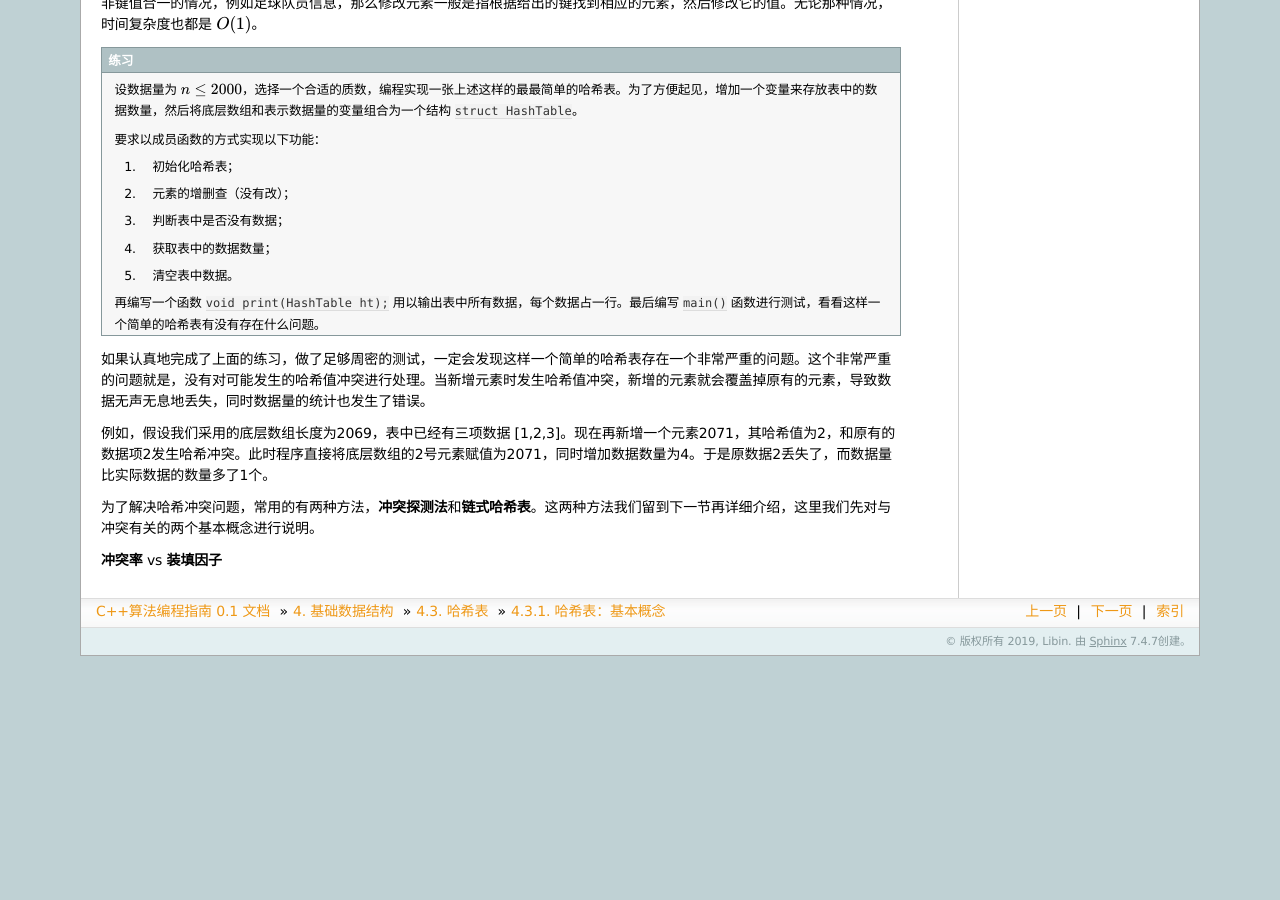
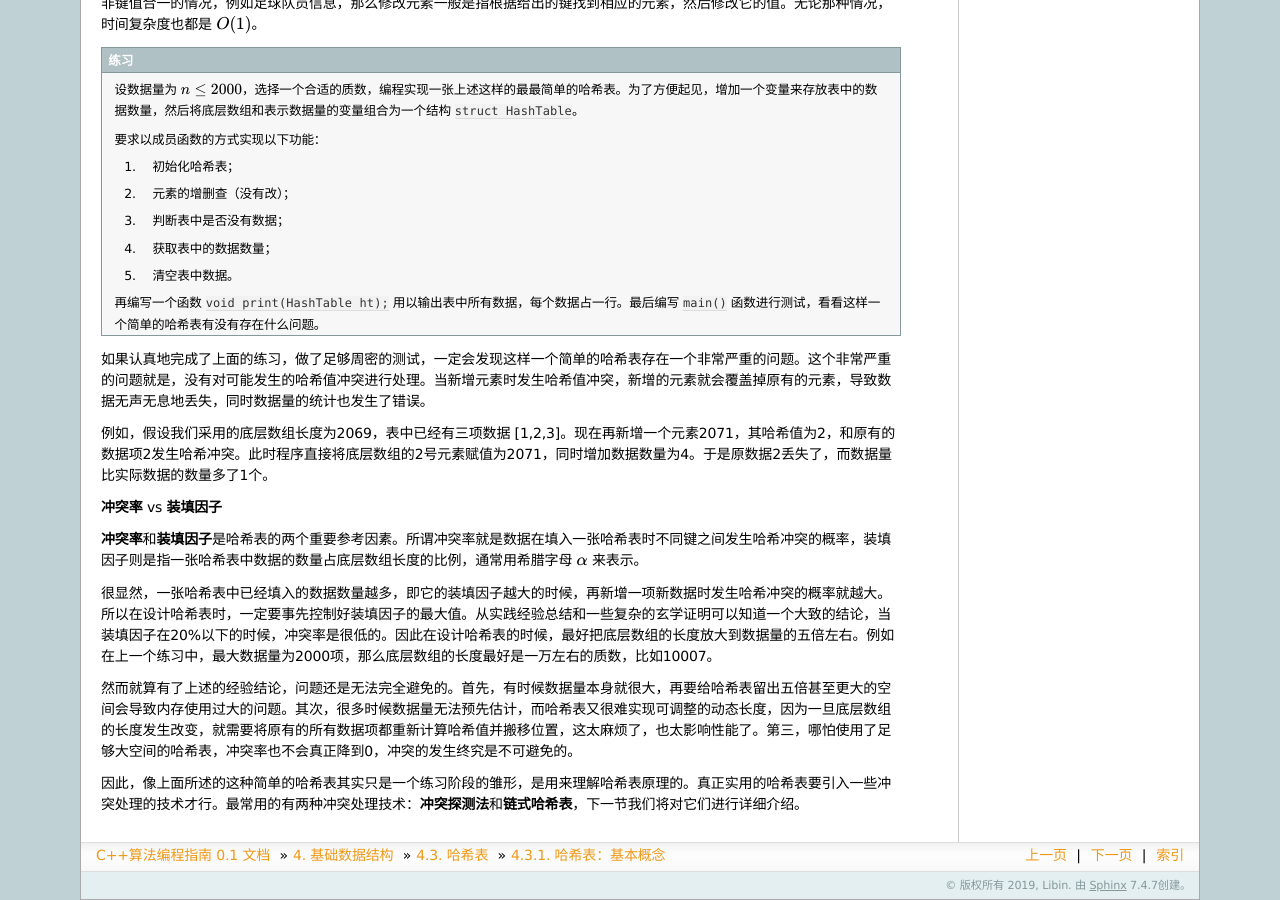
Before and after one commit to majorli/algo_guide, a Sphinx documentation site: the page built from source/ch03/sec03/331_hash_1.rst, in a window 1280 px wide and 900 px high, scrolled down 3668 px. Built offline with Sphinx 7.4.7, drawn with Linux system fonts in a browser that asks for light colours; formulas are drawn with MathJax 3; before the commit the page ends 4324 px from its top, so only the background shows below that.

Commit message:
20200711_2317_331_finished

```diff
--- a/source/ch03/sec03/331_hash_1.rst
+++ b/source/ch03/sec03/331_hash_1.rst
@@ -201,6 +201,12 @@
 
 例如，假设我们采用的底层数组长度为2069，表中已经有三项数据 [1,2,3]。现在再新增一个元素2071，其哈希值为2，和原有的数据项2发生哈希冲突。此时程序直接将底层数组的2号元素赋值为2071，同时增加数据数量为4。于是原数据2丢失了，而数据量比实际数据的数量多了1个。
 
-为了解决哈希冲突问题，常用的有两种方法，\ :strong:`冲突探测法`\ 和\ :strong:`链式哈希表`\ 。这两种方法我们留到下一节再详细介绍，这里我们先对与冲突有关的两个基本概念进行说明。
+**冲突率** vs **装填因子**
 
-**冲突率** vs **装填因子**
+:strong:`冲突率`\ 和\ :strong:`装填因子`\ 是哈希表的两个重要参考因素。所谓冲突率就是数据在填入一张哈希表时不同键之间发生哈希冲突的概率，装填因子则是指一张哈希表中数据的数量占底层数组长度的比例，通常用希腊字母 :math:`\alpha` 来表示。
+
+很显然，一张哈希表中已经填入的数据数量越多，即它的装填因子越大的时候，再新增一项新数据时发生哈希冲突的概率就越大。所以在设计哈希表时，一定要事先控制好装填因子的最大值。从实践经验总结和一些复杂的玄学证明可以知道一个大致的结论，当装填因子在20%以下的时候，冲突率是很低的。因此在设计哈希表的时候，最好把底层数组的长度放大到数据量的五倍左右。例如在上一个练习中，最大数据量为2000项，那么底层数组的长度最好是一万左右的质数，比如10007。
+
+然而就算有了上述的经验结论，问题还是无法完全避免的。首先，有时候数据量本身就很大，再要给哈希表留出五倍甚至更大的空间会导致内存使用过大的问题。其次，很多时候数据量无法预先估计，而哈希表又很难实现可调整的动态长度，因为一旦底层数组的长度发生改变，就需要将原有的所有数据项都重新计算哈希值并搬移位置，这太麻烦了，也太影响性能了。第三，哪怕使用了足够大空间的哈希表，冲突率也不会真正降到0，冲突的发生终究是不可避免的。
+
+因此，像上面所述的这种简单的哈希表其实只是一个练习阶段的雏形，是用来理解哈希表原理的。真正实用的哈希表要引入一些冲突处理的技术才行。最常用的有两种冲突处理技术：\ :strong:`冲突探测法`\ 和\ :strong:`链式哈希表`\ ，下一节我们将对它们进行详细介绍。
```
